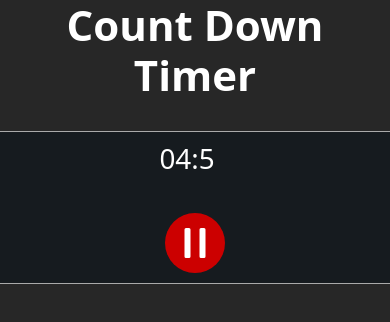
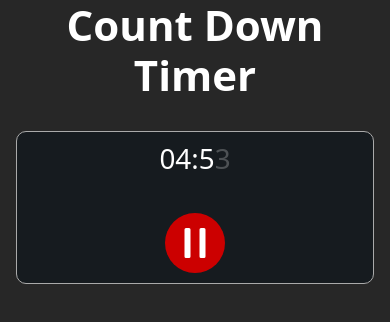
Before and after one commit to aungkhantzaw777/dss-react, a React (Create React App) app: page / in a window 390 px wide. Shown: the top 322 px of the page. Built offline with nearby package versions, Linux system fonts and the light colour scheme.

Commit message:
refactoring UI animation

```diff
--- a/src/App.js
+++ b/src/App.js
@@ -8,7 +8,7 @@ import classes from './App.module.css'
 
 function App() {
   const [isAddNew, setIsAddNew] = useState(false)
-  const { isStop, onClickReset, timer, resumtTimer, stopTimer, chooseTime } = useCountdown()
+  const { isStop, onClickReset, timer, resumeTimer, stopTimer, chooseTime } = useCountdown()
   const [timeLength, setTimeLength] = useState('00:00')
 
   const handleTimeLength = useCallback((val => {
@@ -44,7 +44,7 @@ function App() {
           {
             isStop ?
               (
-                <button className={classes.btn_rounded} onClick={resumtTimer}>
+                <button className={classes.btn_rounded} onClick={resumeTimer}>
                   <PlayIcon />
                 </button>
               )
--- a/src/App.module.css
+++ b/src/App.module.css
@@ -20,7 +20,7 @@
     width: 400px;
     padding: 10px 5px;
     border: 1px solid #AAAAAA;
-    border-radius: 5px;
+    border-radius: 10px;
     background-color: #161B1F;
 }
 
@@ -38,6 +38,7 @@
     line-height: 20px;
     border-radius: 50%;
 }
+
 .pause {
     background-color: #CC0000 !important;
 }
@@ -59,11 +60,20 @@
     background: #212121 !important;
 }
 
-.fade-in {
-    transition: opacity 1s ease;
+@media only screen and (max-width: 992px) {
+    .timerwrap {
+        width: 736px;
+    }
 }
 
-.fade-out {
-    opacity: 0;
-    transition: opacity 1s ease;
+@media only screen and (max-width: 768px) {
+    .timerwrap {
+        width: 560px;
+    }
 }
+
+@media only screen and (max-width: 575px) {
+    .timerwrap {
+        width: 92%;
+    }
+}
--- a/src/component/ShowCounter.jsx
+++ b/src/component/ShowCounter.jsx
@@ -23,13 +23,13 @@ export default function ShowCounter({ minutes, seconds }) {
         setShowMFirstDigit(false)
         setTimeout(() => {
             setShowMFirstDigit(true)
-        }, 1000);
+        }, 950);
     }, [mFirstDigit])
     useEffect(() => {
         setShowMSecondDigit(false)
         setTimeout(() => {
             setShowMSecondDigit(true)
-        }, 1000);
+        }, 950);
     }, [mSecondDigit])
 
     // Second Class Transition
@@ -37,21 +37,26 @@ export default function ShowCounter({ minutes, seconds }) {
         setShowSFirstDigit(false)
         setTimeout(() => {
             setShowSFirstDigit(true)
-        }, 1000);
+        }, 950);
     }, [sFirstDigit])
     useEffect(() => {
 
         setShowSSecondDigit(false)
         setTimeout(() => {
             setShowSSecondDigit(true)
-        }, 1000)
+        }, 950)
     }, [sSecondDigit])
+
+    const animatingTiming = {
+        enter: 500,
+        exit:500,
+    }
 
 
     return (
         <>
             <div className="d-flex justify-content-center">
-                <Transition in={showMFirstDigit} timeout={400}>
+                <Transition in={showMFirstDigit} timeout={animatingTiming}>
                     {
                         state => (
                             <div
@@ -65,7 +70,7 @@ export default function ShowCounter({ minutes, seconds }) {
                     }
                 </Transition>
 
-                <Transition in={showMSecondDigit} timeout={400}>
+                <Transition in={showMSecondDigit} timeout={animatingTiming}>
                     {
                         state => (
                             <div
@@ -84,7 +89,7 @@ export default function ShowCounter({ minutes, seconds }) {
                         :
                     </h1>
                 </div>
-                <Transition in={showSFirstDigit} timeout={400}>
+                <Transition in={showSFirstDigit} timeout={animatingTiming}>
                     {
                         state => (
                             <div
@@ -98,7 +103,7 @@ export default function ShowCounter({ minutes, seconds }) {
                     }
 
                 </Transition>
-                <Transition in={showSSecondDigit} timeout={400} >
+                <Transition in={showSSecondDigit} timeout={animatingTiming} >
                     {
                         state => (
                             <div
--- a/src/component/ShowCounter.module.css
+++ b/src/component/ShowCounter.module.css
@@ -3,10 +3,10 @@
 }
 
 .fading {
-    animation: fadeOut 0.4s ease-out forwards;
+    animation: fadeOut 0.5s ease-out forwards;
 }
 .fadingIn {
-    animation: fadeIn 0.4s ease-out forwards;
+    animation: fadeIn 0.5s ease-out forwards;
 }
 
 @keyframes fadeOut {
--- a/src/utils/useCountdown.js
+++ b/src/utils/useCountdown.js
@@ -1,7 +1,7 @@
 import { useEffect, useRef, useState, useCallback } from 'react';
 
 const useCountdown = () => {
-  const timeRef = useRef(null);
+  const runningTimeRef = useRef(null);
 
   const [timer, setTimer] = useState('05:00');
   const [isStop, setIsStop] = useState(false)
@@ -15,6 +15,7 @@ const useCountdown = () => {
       total, minutes, seconds
     };
   }
+
   const startTimer = (e) => {
     let { total, minutes, seconds }
       = getTimeRemaining(e);
@@ -25,14 +26,16 @@ const useCountdown = () => {
       )
     }
   }
+
   const clearTimer = useCallback((e) => {
 
-    if (timeRef.current) clearInterval(timeRef.current);
+    if (runningTimeRef.current) clearInterval(runningTimeRef.current);
     const interval = setInterval(() => {
       startTimer(e);
     }, 1000)
-    timeRef.current = interval;
-  }, [timeRef])
+    runningTimeRef.current = interval;
+  }, [runningTimeRef])
+
   const getDeadTime = () => {
     let deadline = new Date();
     deadline.setSeconds(deadline.getSeconds() + 300);
@@ -45,7 +48,7 @@ const useCountdown = () => {
 
   useEffect(() => {
     if(timer === '00:00'){
-      clearInterval(timeRef.current)
+      clearInterval(runningTimeRef.current)
       setIsStop(true)
     }
   }, [timer])
@@ -57,10 +60,10 @@ const useCountdown = () => {
 
   const stopTimer = () => {
     setIsStop(true)
-    clearInterval(timeRef.current)
+    clearInterval(runningTimeRef.current)
   }
 
-  const resumtTimer = () => {
+  const resumeTimer = () => {
     setIsStop(false)
     let [minutes, seconds] = timer.split(":")
 
@@ -69,6 +72,7 @@ const useCountdown = () => {
     deadline.setSeconds(deadline.getSeconds() + total);
     clearTimer(deadline)
   }
+
   const chooseTime = (min, sec) => {
     setTimer(
       (min > 9 ? min : '0' + min) + ':'
@@ -76,8 +80,9 @@ const useCountdown = () => {
       )
 
   }
+
   return {
-    resumtTimer,
+    resumeTimer,
     onClickReset,
     stopTimer,
     isStop,
```
